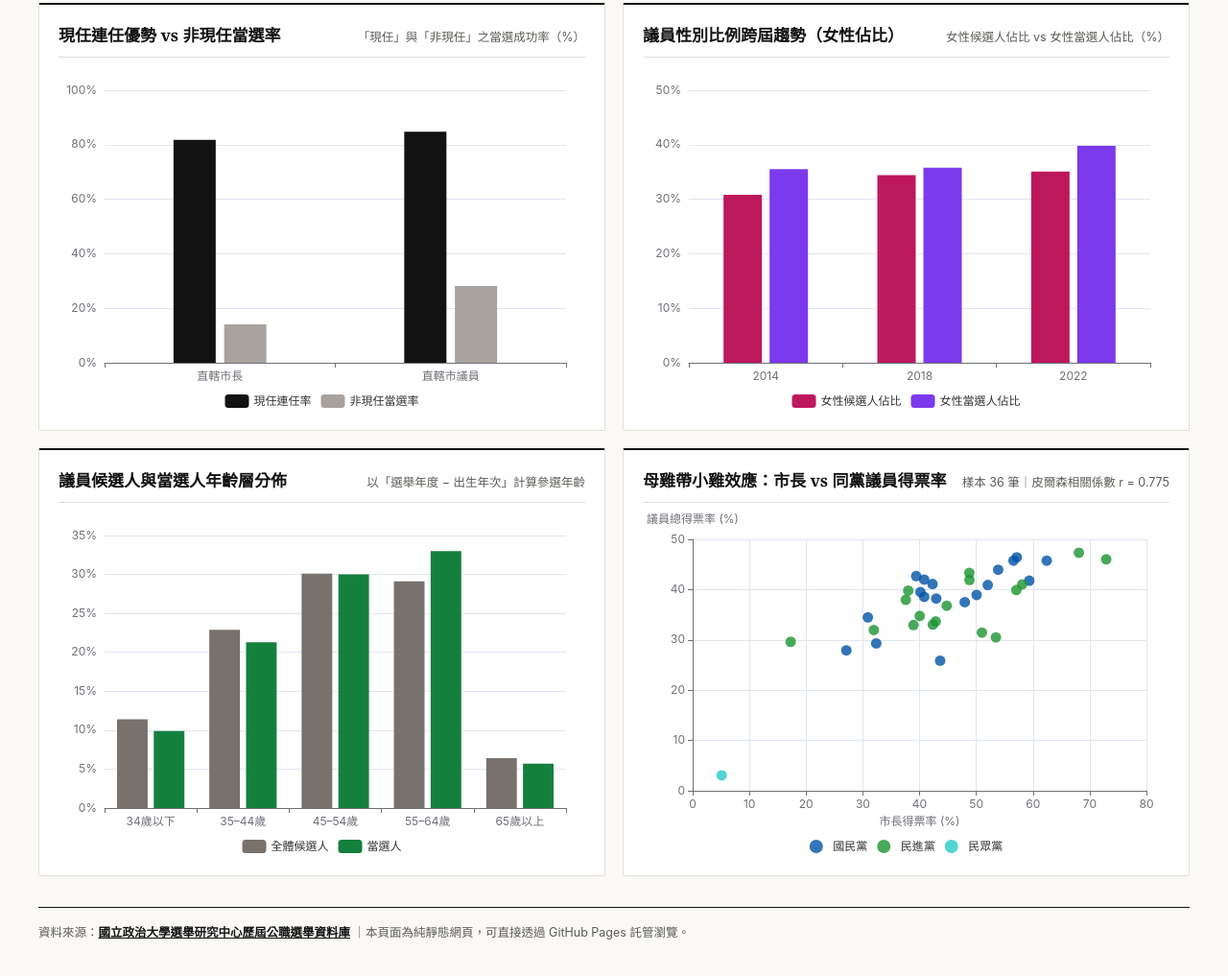
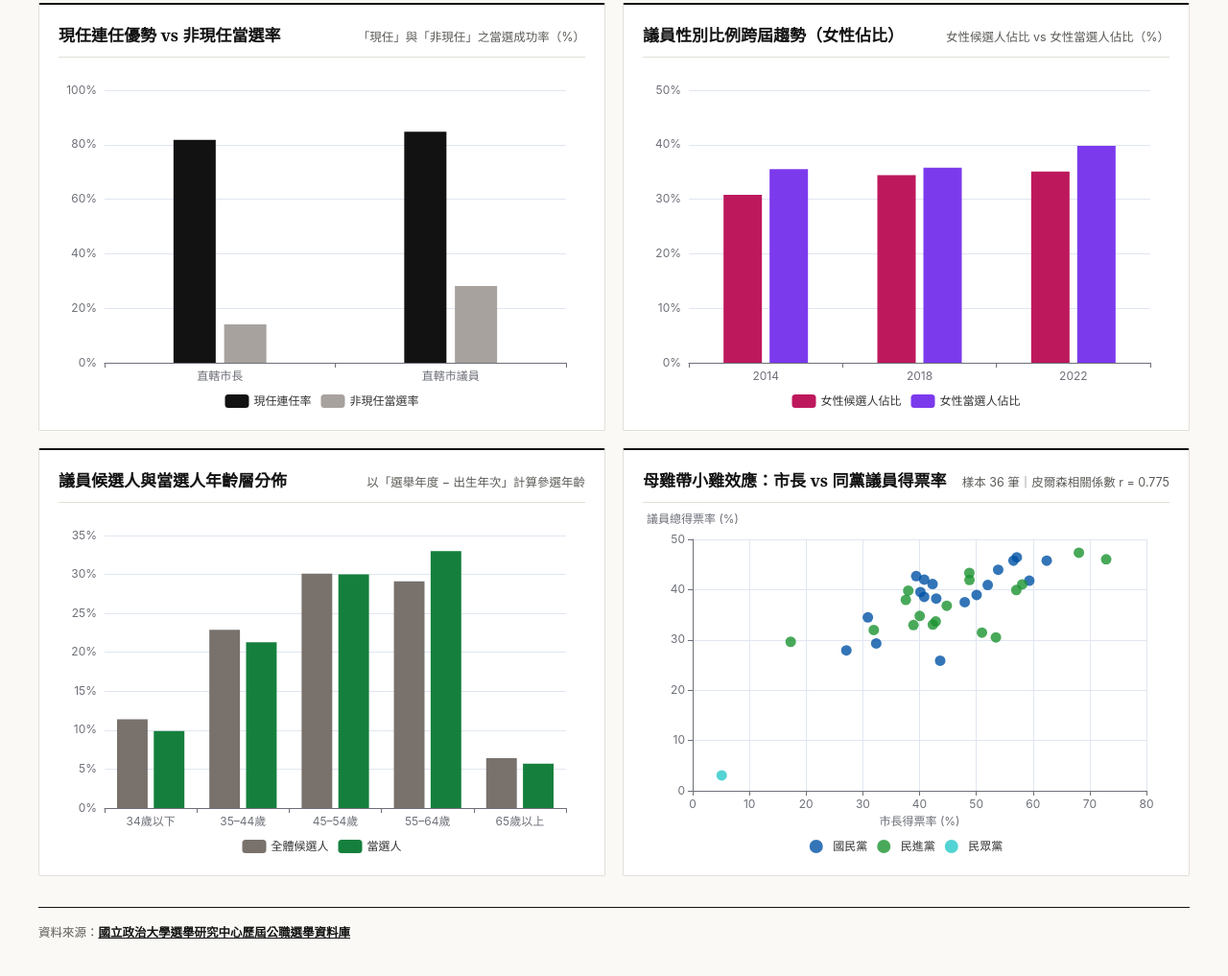
Before and after one commit to agp1p7/nccu-election-dashboard, a plain HTML site: page docs/index.html in a window 1280 px wide. Shown: the part 2068-3085 px from the top of the page at 96% size. Drawn offline with nearby package versions, Linux system fonts and the light colour scheme.

Commit message:
Remove static page hosting note from footer

```diff
--- a/docs/index.html
+++ b/docs/index.html
@@ -625,7 +625,6 @@
     <footer class="notes">
       <div>
         資料來源：<a href="https://vote.nccu.edu.tw/cec/cechead.asp" target="_blank" rel="noopener">國立政治大學選舉研究中心歷屆公職選舉資料庫</a>
-        ｜本頁面為純靜態網頁，可直接透過 GitHub Pages 託管瀏覽。
       </div>
     </footer>
   </div>
```
